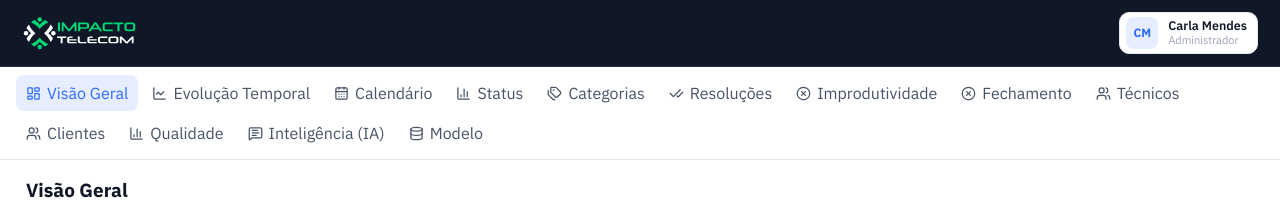
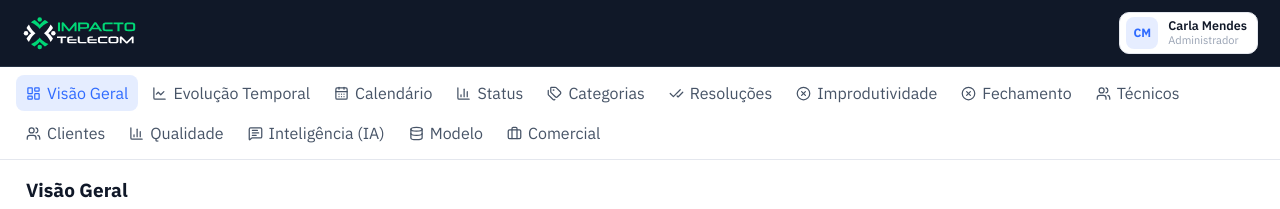
Before and after one commit to Raduki1985/impacto_bi_service_, a React (Vite) app: page /login in a window 1280 px wide. Both pictures are taken after a click on the button "Entrar". Shown: the top 209 px of the page. Built offline with nearby package versions, Linux system fonts and the light colour scheme; no server answers.

Commit message:
feat: adiciona casca comercial com controle de acesso

```diff
--- a/src/App.tsx
+++ b/src/App.tsx
@@ -10,10 +10,17 @@ import {
 
 import { DashboardLayout, type PageKey } from './Pages/Dashboard'
 import { pageFromSlug, pageSlugs } from './Pages/Dashboard/pageConfig'
+import {
+  COMMERCIAL_ACCESS_PERMISSION,
+  commercialOverviewPath,
+  commercialOverviewSubtitle,
+  commercialOverviewTitle,
+} from './Pages/Commercial/pageConfig'
 import { Login } from './Pages/Login'
 import { AuthProvider } from './contexts/AuthContext'
 import { useAuth } from './contexts/useAuth'
 import { DashboardDataProvider } from './contexts/DashboardDataContext'
+import { RequirePermission } from './components/routing/RequirePermission'
 
 const pageComponents: Record<PageKey, React.LazyExoticComponent<ComponentType>> = {
   overview: lazy(() => import('./Pages/Overview').then((module) => ({ default: module.Overview }))),
@@ -33,6 +40,10 @@ const pageComponents: Record<PageKey, React.LazyExoticComponent<ComponentType>>
   permissions: lazy(() => import('./Pages/Permissions').then((module) => ({ default: module.Permissions }))),
 }
 
+const CommercialOverview = lazy(() =>
+  import('./Pages/Commercial/Overview').then((module) => ({ default: module.Overview })),
+)
+
 function App() {
   return (
     <BrowserRouter>
@@ -46,6 +57,11 @@ function App() {
 function AppRoutes() {
   const { user, login, logout } = useAuth()
   const navigate = useNavigate()
+
+  const handleLogout = () => {
+    logout()
+    navigate('/login')
+  }
 
   return (
     <Routes>
@@ -88,17 +104,27 @@ function AppRoutes() {
       <Route
         element={
           user ? (
-            <DashboardRoute
-              onLogout={() => {
-                logout()
-                navigate('/login')
-              }}
-            />
+            <DashboardRoute onLogout={handleLogout} />
           ) : (
             <Navigate replace to="/login" />
           )
         }
         path="/dashboard/:pageSlug"
+      />
+      <Route
+        element={
+          user ? (
+            <RequirePermission
+              permission={COMMERCIAL_ACCESS_PERMISSION}
+              redirectTo={`/dashboard/${pageSlugs.overview}`}
+            >
+              <CommercialOverviewRoute onLogout={handleLogout} />
+            </RequirePermission>
+          ) : (
+            <Navigate replace to="/login" />
+          )
+        }
+        path={commercialOverviewPath}
       />
       <Route element={<Navigate replace to="/" />} path="*" />
     </Routes>
@@ -130,4 +156,22 @@ function DashboardRoute({ onLogout }: { onLogout: () => void }) {
   )
 }
 
+function CommercialOverviewRoute({ onLogout }: { onLogout: () => void }) {
+  const navigate = useNavigate()
+
+  return (
+    <DashboardLayout
+      activePage={null}
+      onLogout={onLogout}
+      onPageChange={(page) => navigate(`/dashboard/${pageSlugs[page]}`)}
+      subtitle={commercialOverviewSubtitle}
+      title={commercialOverviewTitle}
+    >
+      <Suspense fallback={<div className="text-[13px] text-[#667085]">Carregando painel...</div>}>
+        <CommercialOverview />
+      </Suspense>
+    </DashboardLayout>
+  )
+}
+
 export default App
--- /dev/null
+++ b/src/Pages/Commercial/Overview/Overview.tsx
@@ -0,0 +1,7 @@
+export function Overview() {
+  return (
+    <div className="rounded-xl border border-[#e4e7ee] bg-white p-6 text-[13px] leading-6 text-[#667085]">
+      Os indicadores executivos da operação comercial serão exibidos aqui em uma etapa futura.
+    </div>
+  )
+}
--- /dev/null
+++ b/src/Pages/Commercial/Overview/index.ts
@@ -0,0 +1 @@
+export { Overview } from './Overview'
--- /dev/null
+++ b/src/Pages/Commercial/pageConfig.ts
@@ -0,0 +1,6 @@
+export const COMMERCIAL_ACCESS_PERMISSION = 'bi.comercial.access'
+
+export const commercialOverviewPath = '/dashboard/comercial/visao-geral'
+
+export const commercialOverviewTitle = 'Visão Geral'
+export const commercialOverviewSubtitle = 'Indicadores executivos da operação comercial'
--- a/src/Pages/Dashboard/DashboardLayout.tsx
+++ b/src/Pages/Dashboard/DashboardLayout.tsx
@@ -7,10 +7,13 @@ import { AppNavigation } from '../../components/layout/AppNavigation'
 import { UserMenu } from '../../components/layout/UserMenu'
 
 type DashboardLayoutProps = {
-  activePage: PageKey
+  /** null identifica uma seção externa às páginas de OS (ex.: um departamento) — usa title/subtitle no lugar do lookup por página. */
+  activePage: PageKey | null
   onPageChange: (page: PageKey) => void
   onLogout: () => void
   children: ReactNode
+  title?: string
+  subtitle?: string
 }
 
 export function DashboardLayout({
@@ -18,6 +21,8 @@ export function DashboardLayout({
   onPageChange,
   onLogout,
   children,
+  title,
+  subtitle,
 }: DashboardLayoutProps) {
   return (
     <div className="flex h-screen flex-col overflow-hidden bg-[#eef0f4] text-[#1a2331]">
@@ -35,7 +40,7 @@ export function DashboardLayout({
         <AppNavigation activePage={activePage} onPageChange={onPageChange} />
       </aside>
       <div className="flex min-h-0 flex-1 flex-col">
-        <AppHeader page={activePage} />
+        <AppHeader page={activePage} subtitle={subtitle} title={title} />
         <main className="min-h-0 flex-1 overflow-y-auto px-[26px] pb-10 pt-[22px]">{children}</main>
       </div>
     </div>
--- a/src/components/layout/AppHeader.tsx
+++ b/src/components/layout/AppHeader.tsx
@@ -3,26 +3,30 @@ import { pageTitles } from '../../Pages/Dashboard/pageConfig'
 import { FilterBar } from './FilterBar'
 
 type AppHeaderProps = {
-  page: PageKey
+  /** null identifica uma seção externa às páginas de OS (ex.: um departamento), que informa title/subtitle diretamente. */
+  page: PageKey | null
+  title?: string
+  subtitle?: string
 }
 
-export function AppHeader({ page }: AppHeaderProps) {
-  const [title, subtitle] = pageTitles[page]
+export function AppHeader({ page, title, subtitle }: AppHeaderProps) {
+  const [pageTitle, pageSubtitle] = page ? pageTitles[page] : [title ?? '', subtitle ?? '']
   const adminPage = page === 'users' || page === 'permissions'
+  const showFilters = page !== null && !adminPage
 
   return (
     <header className="flex-none border-b border-[#e4e7ee] bg-white">
       <div className="flex items-end justify-between gap-5 px-[26px] pb-3 pt-4">
         <div>
-          <h1 className="text-[19px] font-bold tracking-normal text-[#101828]">{title}</h1>
-          <p className="mt-0.5 text-[12.5px] text-[#98a2b3]">{subtitle}</p>
+          <h1 className="text-[19px] font-bold tracking-normal text-[#101828]">{pageTitle}</h1>
+          <p className="mt-0.5 text-[12.5px] text-[#98a2b3]">{pageSubtitle}</p>
         </div>
         <div className="flex flex-none items-center gap-2 whitespace-nowrap text-xs text-[#98a2b3]">
           <span className="h-[7px] w-[7px] rounded-full bg-[#16a34a]" />
           Atualizado · 01/06/2026
         </div>
       </div>
-      {!adminPage ? <FilterBar /> : null}
+      {showFilters ? <FilterBar /> : null}
     </header>
   )
 }
--- a/src/components/layout/AppNavigation.tsx
+++ b/src/components/layout/AppNavigation.tsx
@@ -1,11 +1,15 @@
-import type { LucideIcon } from 'lucide-react'
+import { Briefcase, type LucideIcon } from 'lucide-react'
+import { useLocation, useNavigate } from 'react-router-dom'
 
 import type { PageKey } from '../../Pages/Dashboard/pageConfig'
 import { navigationGroups } from '../../Pages/Dashboard/pageConfig'
+import { COMMERCIAL_ACCESS_PERMISSION, commercialOverviewPath } from '../../Pages/Commercial/pageConfig'
+import { useAuth } from '../../contexts/useAuth'
 import { cn } from '../../lib/utils'
 
 type AppNavigationProps = {
-  activePage: PageKey
+  /** null quando a seção ativa não é uma página de OS (ex.: um departamento) — nenhum item fica destacado. */
+  activePage: PageKey | null
   onPageChange: (page: PageKey) => void
 }
 
@@ -15,11 +19,20 @@ type NavigationItem = {
   icon: LucideIcon
 }
 
+const navButtonClass =
+  'flex h-9 flex-none items-center gap-1.5 rounded-lg px-2.5 text-[13px] font-medium text-[#475467] transition hover:bg-[#f3f5f9]'
+
 export function AppNavigation({ activePage, onPageChange }: AppNavigationProps) {
+  const { hasPermission } = useAuth()
+  const location = useLocation()
+  const navigate = useNavigate()
+
   const items = navigationGroups.reduce<NavigationItem[]>(
     (acc, group) => [...acc, ...group.items],
     [],
   )
+
+  const commercialActive = location.pathname.startsWith('/dashboard/comercial')
 
   return (
     <nav className="flex flex-wrap items-center gap-1 px-4 py-2">
@@ -32,16 +45,23 @@ export function AppNavigation({ activePage, onPageChange }: AppNavigationProps)
             key={item.key}
             type="button"
             onClick={() => onPageChange(item.key)}
-            className={cn(
-              'flex h-9 flex-none items-center gap-1.5 rounded-lg px-2.5 text-[13px] font-medium text-[#475467] transition hover:bg-[#f3f5f9]',
-              active && 'bg-[var(--accent-weak)] font-semibold text-[var(--accent)]',
-            )}
+            className={cn(navButtonClass, active && 'bg-[var(--accent-weak)] font-semibold text-[var(--accent)]')}
           >
             <Icon size={15} aria-hidden="true" />
             {item.label}
           </button>
         )
       })}
+      {hasPermission(COMMERCIAL_ACCESS_PERMISSION) ? (
+        <button
+          type="button"
+          onClick={() => navigate(commercialOverviewPath)}
+          className={cn(navButtonClass, commercialActive && 'bg-[var(--accent-weak)] font-semibold text-[var(--accent)]')}
+        >
+          <Briefcase size={15} aria-hidden="true" />
+          Comercial
+        </button>
+      ) : null}
     </nav>
   )
 }
--- /dev/null
+++ b/src/components/routing/RequirePermission.tsx
@@ -0,0 +1,20 @@
+import type { ReactNode } from 'react'
+import { Navigate } from 'react-router-dom'
+
+import { useAuth } from '../../contexts/useAuth'
+
+type RequirePermissionProps = {
+  permission: string
+  redirectTo: string
+  children: ReactNode
+}
+
+export function RequirePermission({ permission, redirectTo, children }: RequirePermissionProps) {
+  const { hasPermission } = useAuth()
+
+  if (!hasPermission(permission)) {
+    return <Navigate replace to={redirectTo} />
+  }
+
+  return <>{children}</>
+}
--- a/src/data/mockAdminData.ts
+++ b/src/data/mockAdminData.ts
@@ -14,6 +14,7 @@ const permissionKeyByName: Record<string, string> = {
   Improdutividade: 'bi.improd',
   'Clientes & Qualidade': 'bi.qualidade',
   'Inteligência (IA)': 'bi.ia',
+  Comercial: 'bi.comercial.access',
 }
 
 /**
@@ -42,7 +43,7 @@ export const users: User[] = [
   ['Patrícia Lima', 'patricia.lima@provedor.com.br', 'Visualizador', 'Clientes & Qualidade', 'Inativo', 'há 1 mês'],
   ['Bruno Nogueira', 'bruno.nogueira@provedor.com.br', 'Analista', 'Operação, Improdutividade', 'Ativo', 'há 20 min'],
   ['Fernanda Castro', 'fernanda.castro@provedor.com.br', 'Analista', 'Visão Executiva, Clientes & Qualidade', 'Ativo', 'há 45 min'],
-  ['Diego Barbosa', 'diego.barbosa@provedor.com.br', 'Visualizador', 'Operação', 'Ativo', 'há 4 h'],
+  ['Diego Barbosa', 'diego.barbosa@provedor.com.br', 'Visualizador', 'Operação, Comercial', 'Ativo', 'há 4 h'],
   ['Larissa Freitas', 'larissa.freitas@provedor.com.br', 'Analista', 'Gestão de Técnicos', 'Ativo', 'ontem'],
   ['Willian Fernandes', 'willian.fernandes@provedor.com.br', 'Visualizador', 'Visão Executiva', 'Inativo', 'há 2 semanas'],
   ['Camila Araujo', 'camila.araujo@provedor.com.br', 'Analista', 'Improdutividade, Operação', 'Ativo', 'há 1 h'],
@@ -114,6 +115,13 @@ export const permissions: Permission[] = [
     users: 2,
   },
   {
+    name: 'Comercial',
+    key: 'bi.comercial.access',
+    description: 'Indicadores executivos da operação comercial.',
+    screens: ['Visão Geral (Comercial)'],
+    users: 1,
+  },
+  {
     name: 'Administração',
     key: 'admin.full',
     description: 'Gestão de usuários e permissões do sistema.',
```
